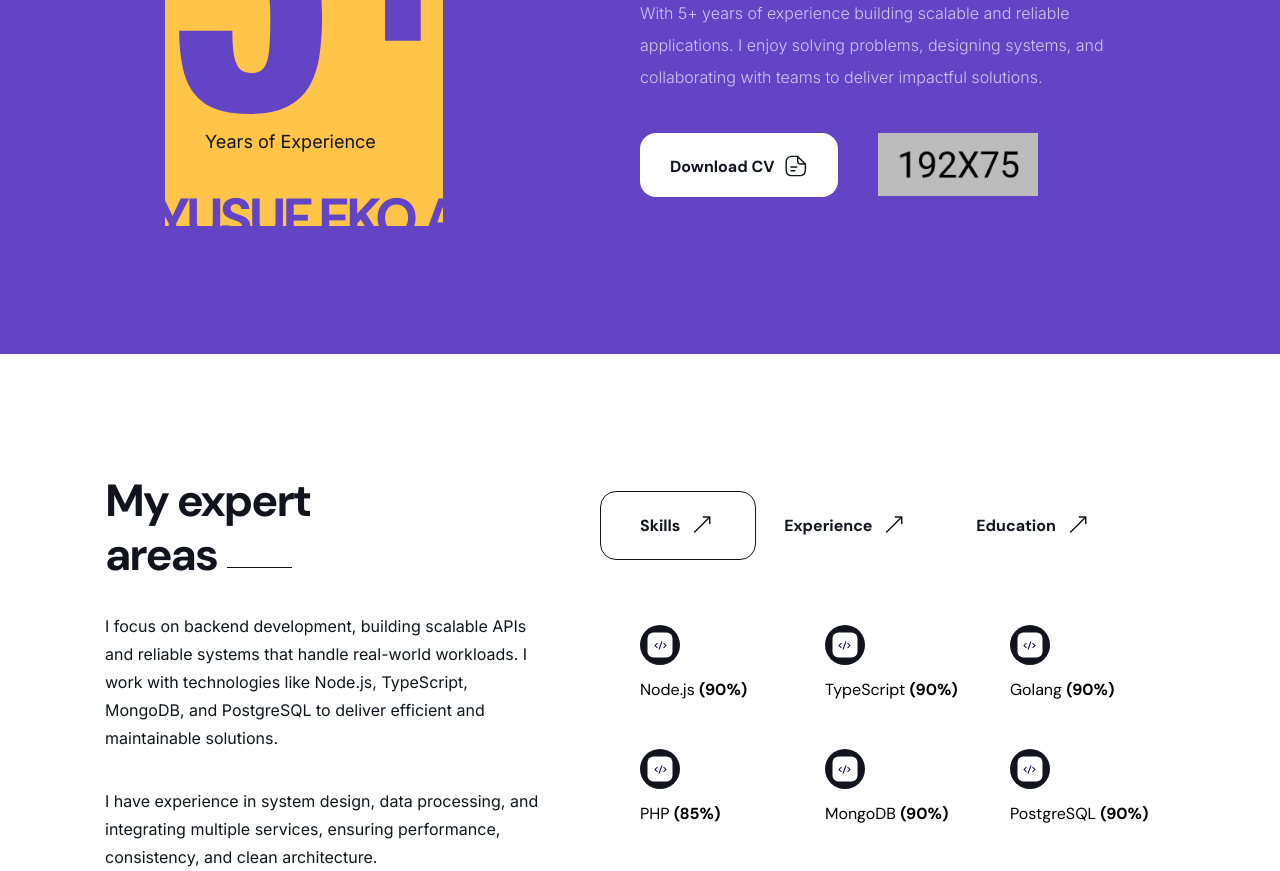
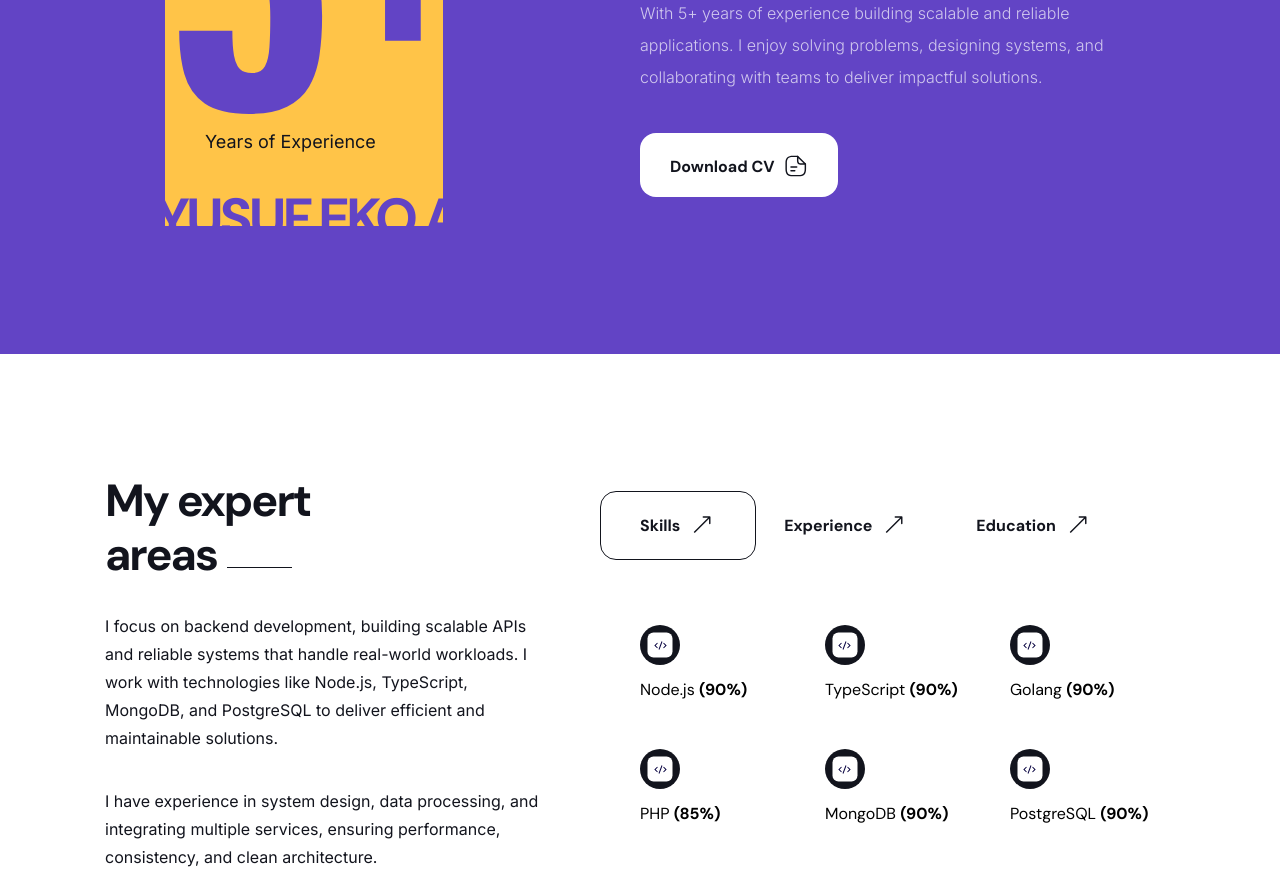
Before and after one commit to yusufekoanggoro/yusufekoanggoro.github.io, a Next.js app: page / in a window 1280 px wide. Shown: the part 1080-1951 px from the top of the page. Built offline with nearby package versions, Linux system fonts and the light colour scheme.

Commit message:
comment element

```diff
--- a/src/components/About.js
+++ b/src/components/About.js
@@ -32,7 +32,7 @@ const About = () => {
                   <img className="svg" src="img/svg/paper.svg" alt="" />
                 </a>
               </div>
-              <img src="img/signature.png" alt="" />
+              {/* <img src="img/signature.png" alt="" /> */}
             </div>
           </div>
         </div>
```
